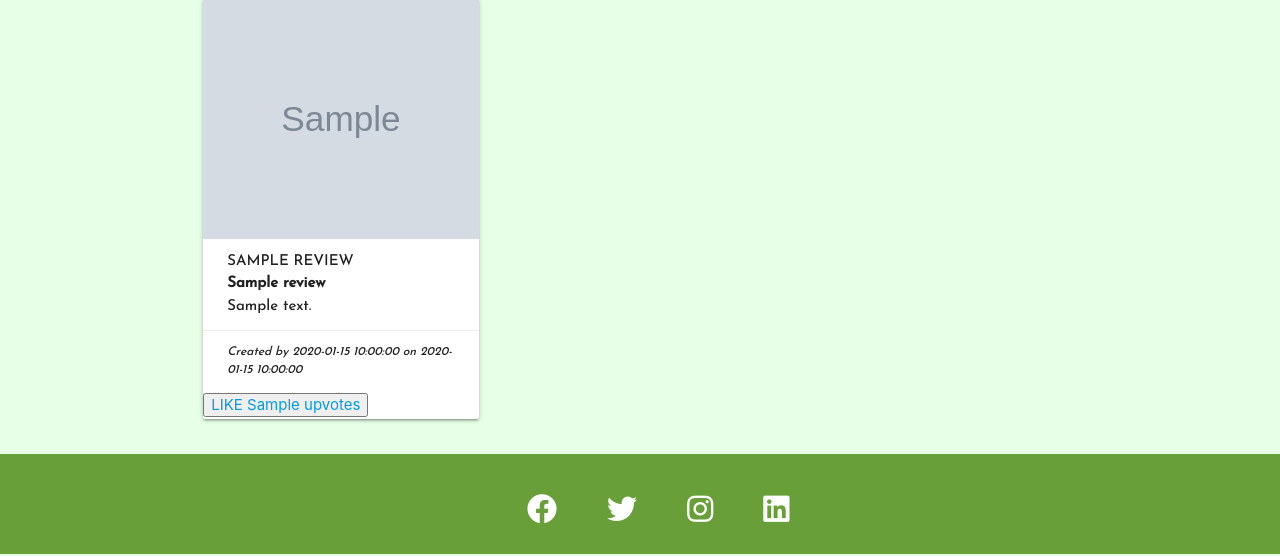
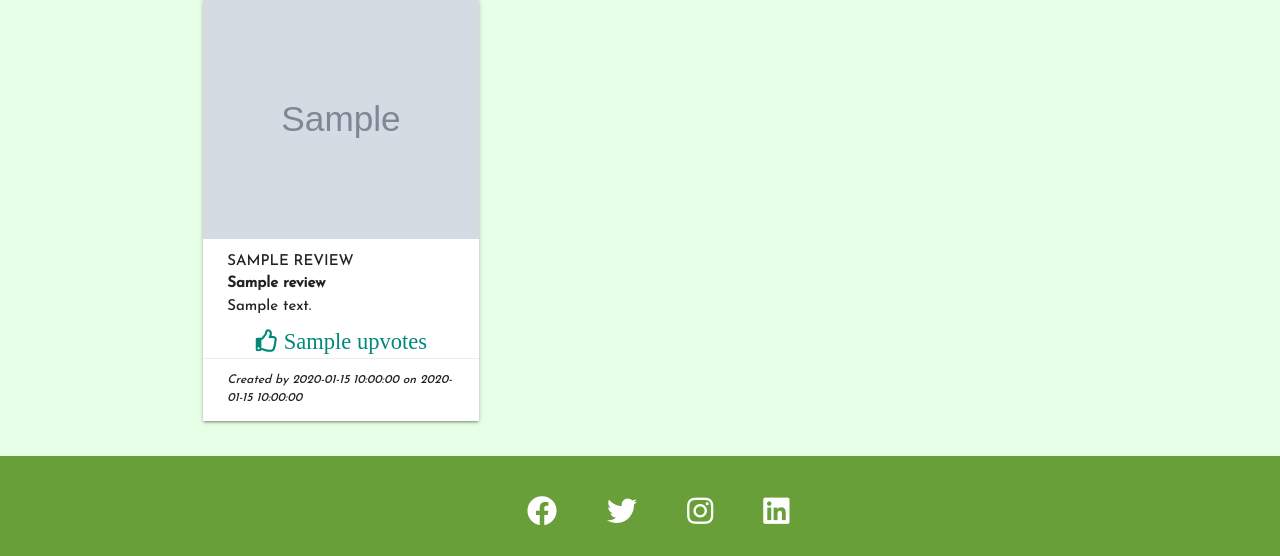
Before and after one commit to d-mcalpin/IrelandRecommends, a Flask app: page / in a window 1280 px wide. Shown: the part 1120-1676 px from the top of the page. Run offline with Flask 2, Linux system fonts and the light colour scheme; grey boxes marked "Sample" are stand-in pictures; a database or web service that is not in the repository returns one stand-in record (values such as "Sample title"); some libraries are stand-ins or nearby versions.

Commit message:
Created python code to add upvotes to reviews and then created a like button on review card to run code when button is pressed

```diff
--- a/static/css/style.css
+++ b/static/css/style.css
@@ -146,3 +146,8 @@ strong {
 footer .col {
     max-height: 100px;
 }
+
+.card i {
+    font-size: 150%;
+    color: rgba(0, 136, 122, 1);
+}
--- a/templates/base.html
+++ b/templates/base.html
@@ -10,7 +10,7 @@
     {% block styles %}
     {% endblock %}
     <title>Ireland Recommends</title>
-    <link rel="shortcut icon" type="image/png" href="https://photos.app.goo.gl/15JWg4fKY5o9UQZQ7"/>
+    <link rel="shortcut icon" type="image/png" href="static/images/veclogo.png"/>
 </head>
 <body>
     <header>
--- a/templates/reviews.html
+++ b/templates/reviews.html
@@ -37,7 +37,7 @@
     <div>
    <form action="{{ url_for('search') }}" method="post">
       <div class="row">
-         <div class="input-field col s12 m4 offset-m4 center-align ">
+         <div class="input-field col s12 m4 offset-m4 center-align">
             <i class="fas fa-search prefix"></i>
             <input type="text" name="query" id="query" minlength="3" class="validate" required>
             <label for="query">Search Reviews</label>
@@ -69,6 +69,7 @@
                <p><strong>{{ cat.review_name }}</strong></p>
                <p>{{ cat.review_short }}</p>
             </div>
+            <div class="center-align"><a href="{{ url_for('upvotes', review_id=cat._id) }}"><i class="far fa-thumbs-up">  {{cat.upvotes}}</i></a></div>
             <div class="card-action" style="padding-top:0px; padding-bottom:2px">
                {% if cat.created_by|lower == "admin"|lower %}
                <p><em>Edited by {{cat.created_by}} on {{cat.review_date}}</em></p>
@@ -76,9 +77,6 @@
                <p><em>Created by {{cat.created_by}} on {{cat.review_date}}</em></p>
                {% endif %}
             </div>
-            <button>
-                <a href="{{ url_for('upvotes', review_id=cat._id) }}">LIKE {{cat.upvotes}}</a>
-            </button>
          </div>
       </div>
       {% endfor %}
```
